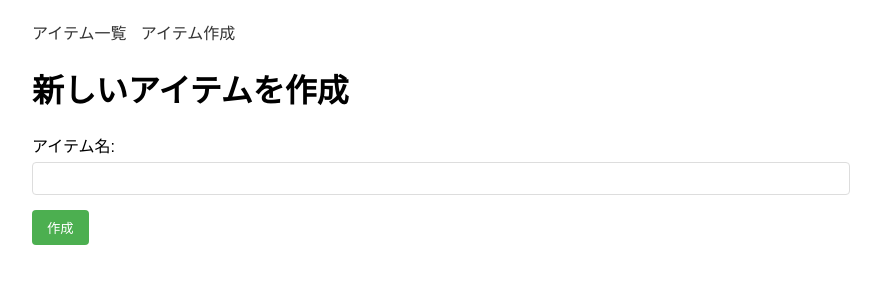
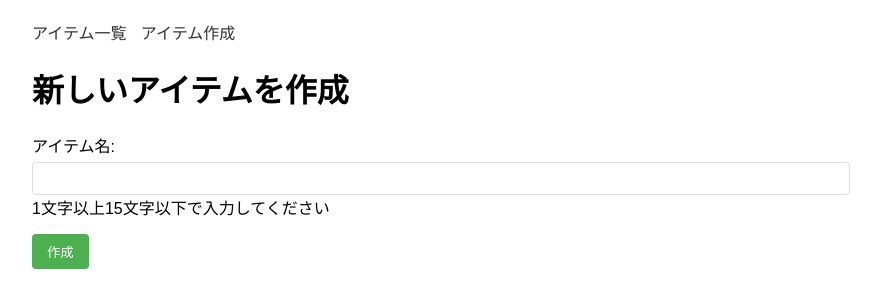
Before and after one commit to Tetsu-is/openhands-actions-test, a FastAPI app: page /items/create in a window 1280 px wide. Shown: the top 308 px of the page, without its empty margins (208-1089 px from the left). Run offline with FastAPI, Linux system fonts and the light colour scheme.

Commit message:
Fix issue #59: アイテム作成のバリデーションを追加する

```diff
--- a/src/controller.py
+++ b/src/controller.py
@@ -14,6 +14,8 @@ templates = Jinja2Templates(directory=str(Path(__file__).parent / "templates"))
 router = APIRouter()
 
 # API エンドポイント
+from fastapi import HTTPException
+
 @router.post("/api/items/", response_model=ItemCreateResponse)
 async def create_item_api(item_request: ItemCreateRequest):
     """
@@ -24,12 +26,21 @@ async def create_item_api(item_request: ItemCreateRequest):
 
     Returns:
         ItemCreateResponse: A response indicating the item was created
+
+    Raises:
+        HTTPException: If validation fails
     """
-    # Use the model to create the item
-    Item.create(item_request.name)
+    try:
+        # Use the model to create the item
+        Item.create(item_request.name)
 
-    # Return a response using the view model
-    return ItemCreateResponse(message="Item added", item=item_request.name)
+        # Return a response using the view model
+        return ItemCreateResponse(message="Item added", item=item_request.name)
+    except ValidationError as e:
+        raise HTTPException(
+            status_code=400,
+            detail="アイテム名は1文字以上15文字以下で入力してください"
+        )
 
 @router.get("/api/items/", response_model=ItemReadResponse)
 async def read_items_api():
@@ -69,16 +80,29 @@ async def create_item_form(request: Request, message: str = None):
         {"message": message}
     )
 
+from pydantic import ValidationError
+
 @router.post("/items/", response_class=HTMLResponse)
 async def create_item_submit(request: Request, name: str = Form(...)):
     """
     Process the item creation form submission
     """
-    # Use the model to create the item
-    Item.create(name)
+    try:
+        # Validate using the Pydantic model
+        item_request = ItemCreateRequest(name=name)
 
-    # Redirect to the items list page
-    return RedirectResponse(url="/items", status_code=303)
+        # Use the model to create the item
+        Item.create(item_request.name)
+
+        # Redirect to the items list page
+        return RedirectResponse(url="/items", status_code=303)
+    except ValidationError as e:
+        # Return to the form with error message
+        return templates.TemplateResponse(
+            request,
+            "item_create.html",
+            {"message": "アイテム名は1文字以上15文字以下で入力してください", "error": True}
+        )
 
 @router.delete("/items/", response_class=HTMLResponse)
 async def delete_item_html(request: Request, items: str):
--- a/src/templates/item_create.html
+++ b/src/templates/item_create.html
@@ -5,17 +5,33 @@
 {% block content %}
 <h1>新しいアイテムを作成</h1>
 
-<form action="/items/" method="post">
+<form action="/items/" method="post" id="itemForm">
     <div class="form-group">
         <label for="name">アイテム名:</label>
-        <input type="text" id="name" name="name" required>
+        <input type="text" id="name" name="name" required minlength="1" maxlength="15" pattern=".{1,15}">
+        <div class="help-text">1文字以上15文字以下で入力してください</div>
     </div>
     <button type="submit" class="btn">作成</button>
 </form>
 
 {% if message %}
-<div style="margin-top: 20px; padding: 10px; background-color: #d4edda; border-radius: 4px;">
+<div style="margin-top: 20px; padding: 10px; {% if error %}background-color: #f8d7da{% else %}background-color: #d4edda{% endif %}; border-radius: 4px;">
     {{ message }}
 </div>
 {% endif %}
+
+<script>
+document.getElementById('itemForm').addEventListener('submit', async (e) => {
+    e.preventDefault();
+    const nameInput = document.getElementById('name');
+    const name = nameInput.value;
+
+    if (name.length < 1 || name.length > 15) {
+        alert('アイテム名は1文字以上15文字以下で入力してください');
+        return;
+    }
+
+    e.target.submit();
+});
+</script>
 {% endblock %}
--- a/src/view.py
+++ b/src/view.py
@@ -1,9 +1,9 @@
-from pydantic import BaseModel
+from pydantic import BaseModel, Field, constr
 from typing import List
 
 class ItemCreateRequest(BaseModel):
     """Request model for creating an item"""
-    name: str
+    name: constr(min_length=1, max_length=15) = Field(..., description="アイテム名（1文字以上15文字以下）")
 
 class ItemCreateResponse(BaseModel):
     """Response model for item creation"""
```
Also changed, not shown: src/tests/test_html_endpoints.py (+1 -1 lines), src/tests/test_main.py (+14 -0 lines).
